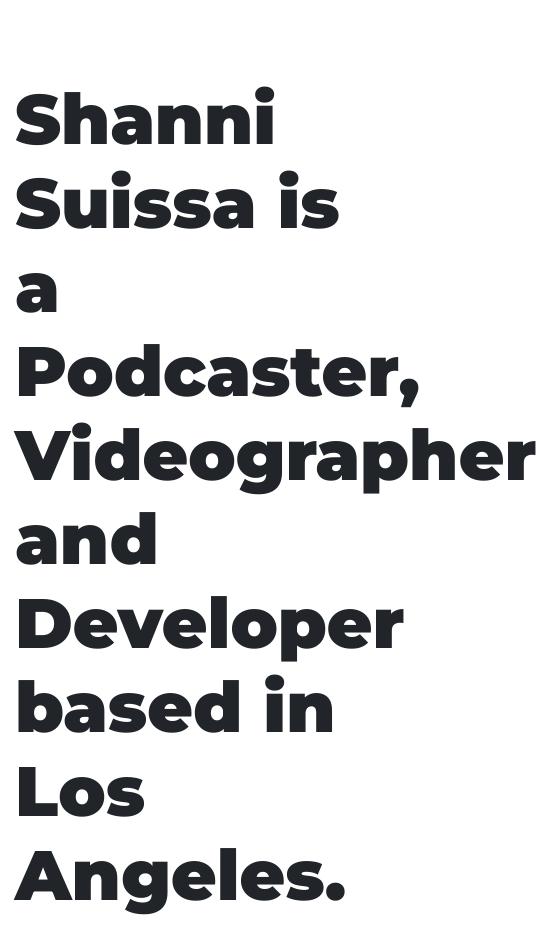
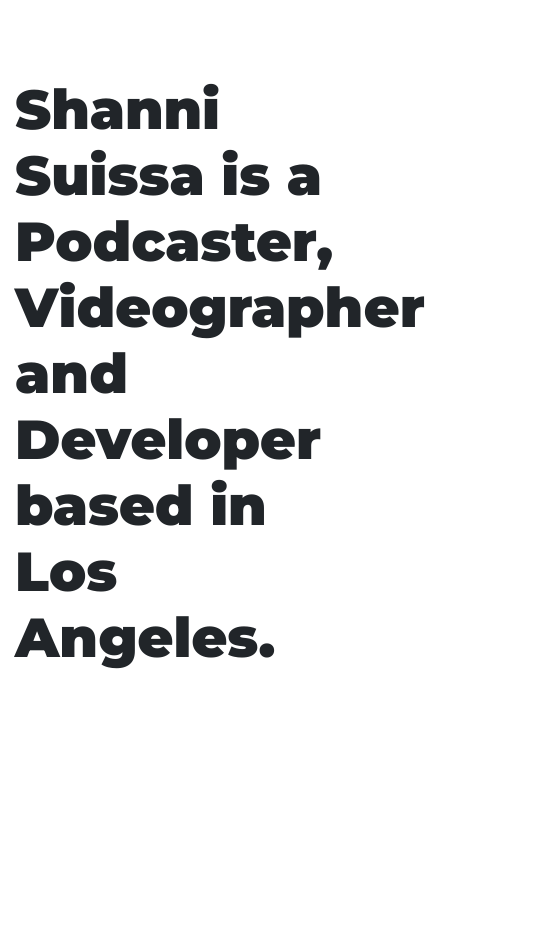
Before and after one commit to ShanniSnax/02-homework, a plain HTML site: page index.html in a window 390 px wide. Shown: the part 59-984 px from the top of the page, 537 px wide, since content can reach past the window. After the commit the page ends 844 px from the top, so only its background shows below. Drawn offline with nearby package versions, Linux system fonts and the light colour scheme.

Commit message:
fixed font size on homepage for mobiles

```diff
--- a/style.css
+++ b/style.css
@@ -13,3 +13,10 @@ p {
     font-size: large ;
     font-weight: 500;
 }
+
+
+@media (max-width: 768px) {
+   h1 {
+       font-size: 55px;
+   }
+  }
```
